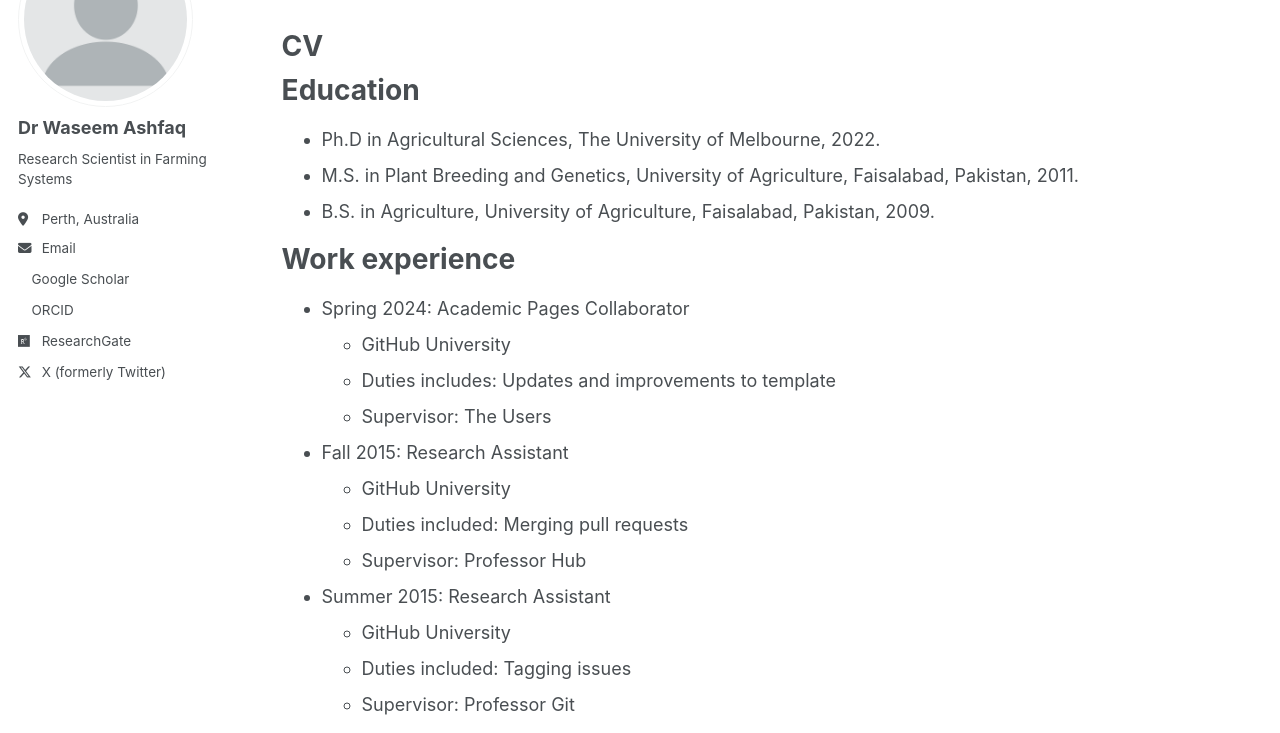
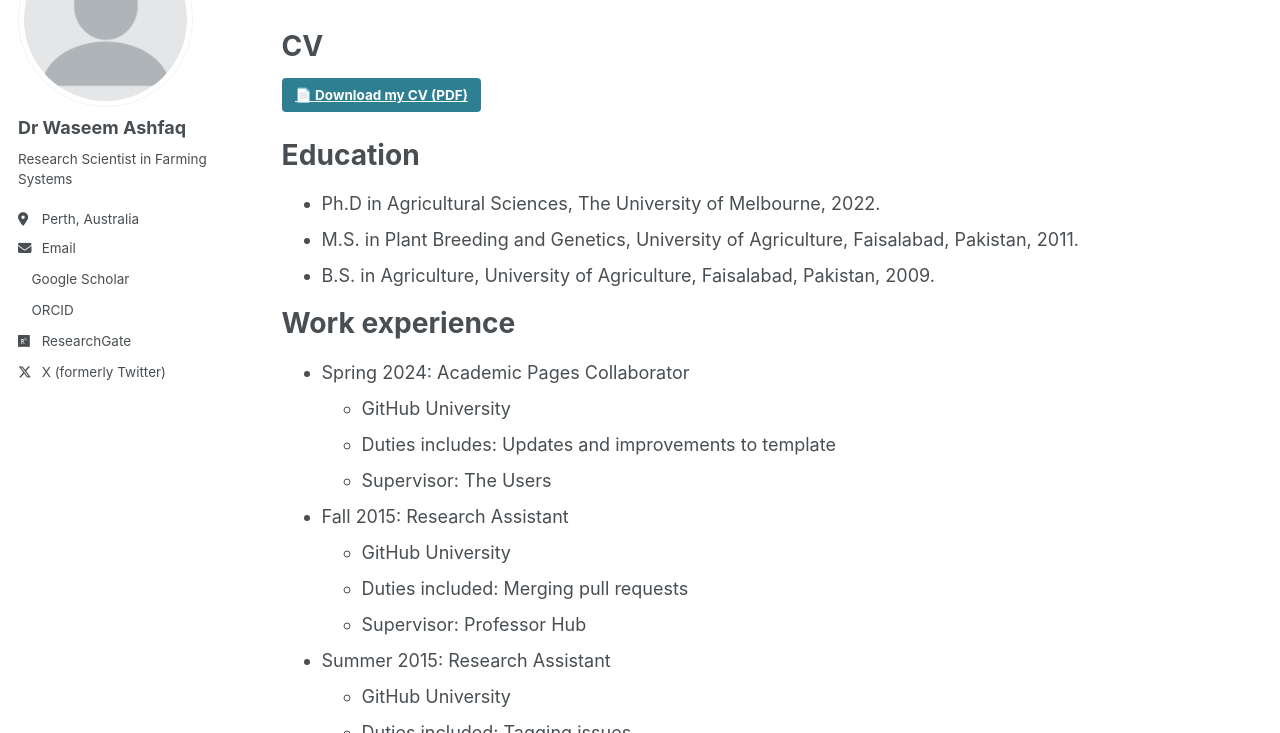
Before and after one commit to washfaq/waseemashfaq.github.io, a Jekyll site: the page built from _pages/cv.md, in a window 1280 px wide and 900 px high, cut to the strip 167-900 px from the top of the window. Built offline with Jekyll 4.4.1, drawn with Linux system fonts in a browser that asks for light colours; a script bundle is joined from its source files by our own code; library files that are not in the unit come from our copies.

Commit message:
Update cv.md

```diff
--- a/_pages/cv.md
+++ b/_pages/cv.md
@@ -7,7 +7,8 @@
   - /resume
 ---
 
-<!-- [📄 Download my CV (PDF)](/files/Waseem_Ashfaq_CV.pdf){: .btn .btn--primary } -->
+<!---->
+[📄 Download my CV (PDF)](/files/Waseem_Ashfaq_CV.pdf){: .btn .btn--primary }
 
 
 {% include base_path %}
```
